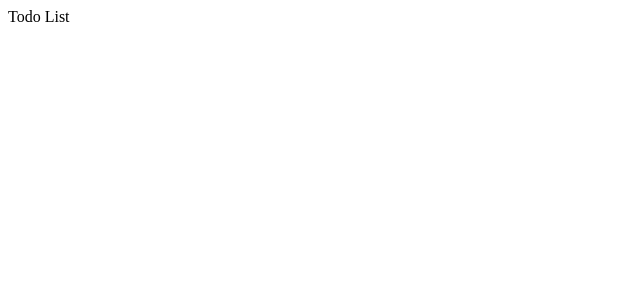
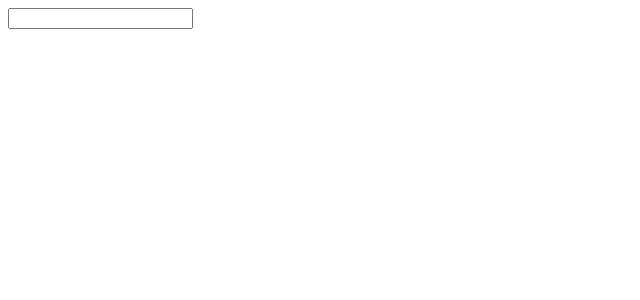
Before and after one commit to Ndroid21/react-todo-list, a React (Create React App) app: page / in a window 1280 px wide. Shown: the top 300 px of the page, without its empty margins (0-640 px from the left). Built offline with nearby package versions, Linux system fonts and the light colour scheme.

Commit message:
added TodoInput component

```diff
--- a/src/App.js
+++ b/src/App.js
@@ -1,9 +1,10 @@
 import React from 'react';
+import TodoInput from './components/TodoInput';
 
 function App() {
   return (
     <div>
-      Todo List
+      <TodoInput />
     </div>
   );
 }
--- /dev/null
+++ b/src/components/TodoInput.js
@@ -0,0 +1,11 @@
+import React from 'react';
+
+function TodoInput() {
+    return (
+        <div>
+            <input type="text" />
+        </div>
+    )
+};
+
+export default TodoInput;
```
